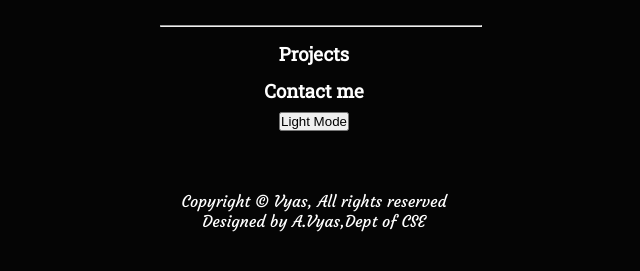
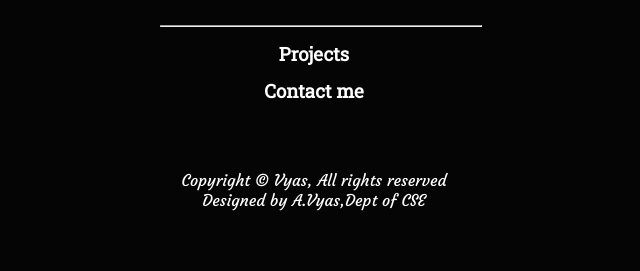
Before and after one commit to VyasAkond949/darkpage, a plain HTML site: page index.html in a window 1280 px wide. Shown: the part 397-668 px from the top of the page, without its empty margins (326-966 px from the left). Drawn offline with Linux system fonts and the light colour scheme.

Commit message:
Updated index.html

```diff
--- a/index.html
+++ b/index.html
@@ -25,7 +25,6 @@
       </p>
     </div>
   <center>
-  <button onclick="myFunction()">Light Mode</button>
   </center>
 
 <script>
```
